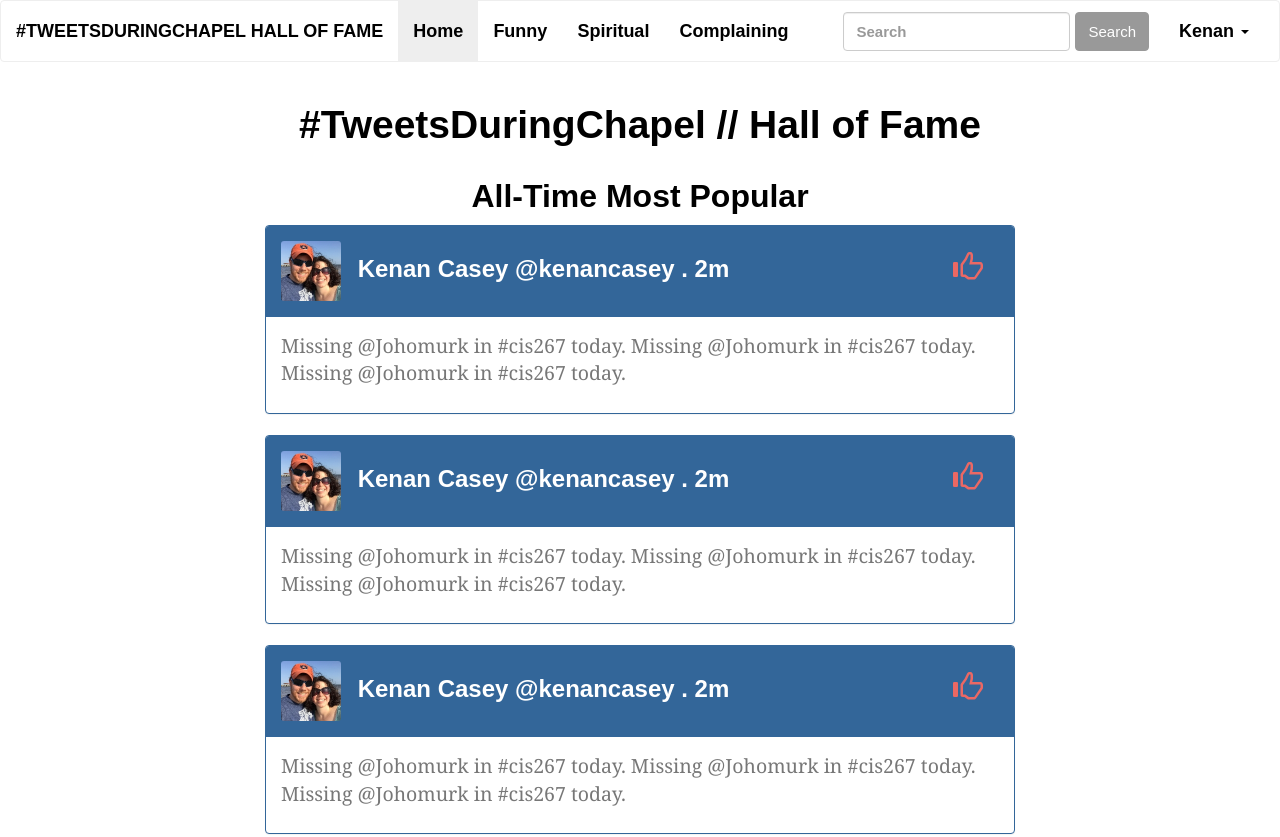
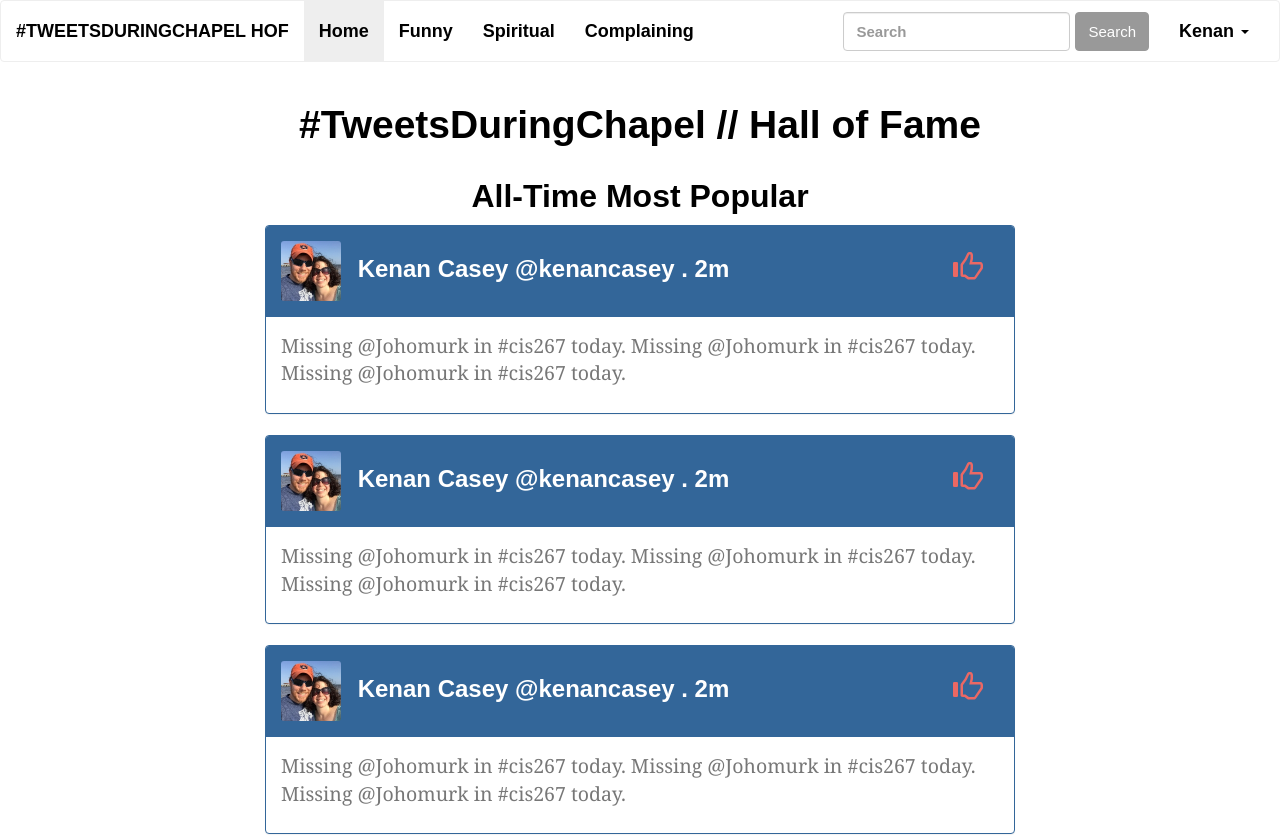
Before and after one commit to FHU/TDC-HoF-Bootstrap, a plain HTML site: page tdc_bootstrap/index.html in a window 1280 px wide. Shown: the top 837 px of the page. Drawn offline with Linux system fonts and the light colour scheme; a web font is replaced by a local one.

Commit message:
changed something for demo

```diff
--- a/tdc_bootstrap/index.html
+++ b/tdc_bootstrap/index.html
@@ -22,7 +22,7 @@
                     <span class="icon-bar"></span>
                     <span class="icon-bar"></span>
                 </button>
-                <a class="navbar-brand" href="#">#TweetsDuringChapel Hall of Fame</a>
+                <a class="navbar-brand" href="#">#TweetsDuringChapel HOF</a>
             </div>
 
             <!-- Collect the nav links, forms, and other content for toggling -->
```
Also changed, not shown: 1 other file.
